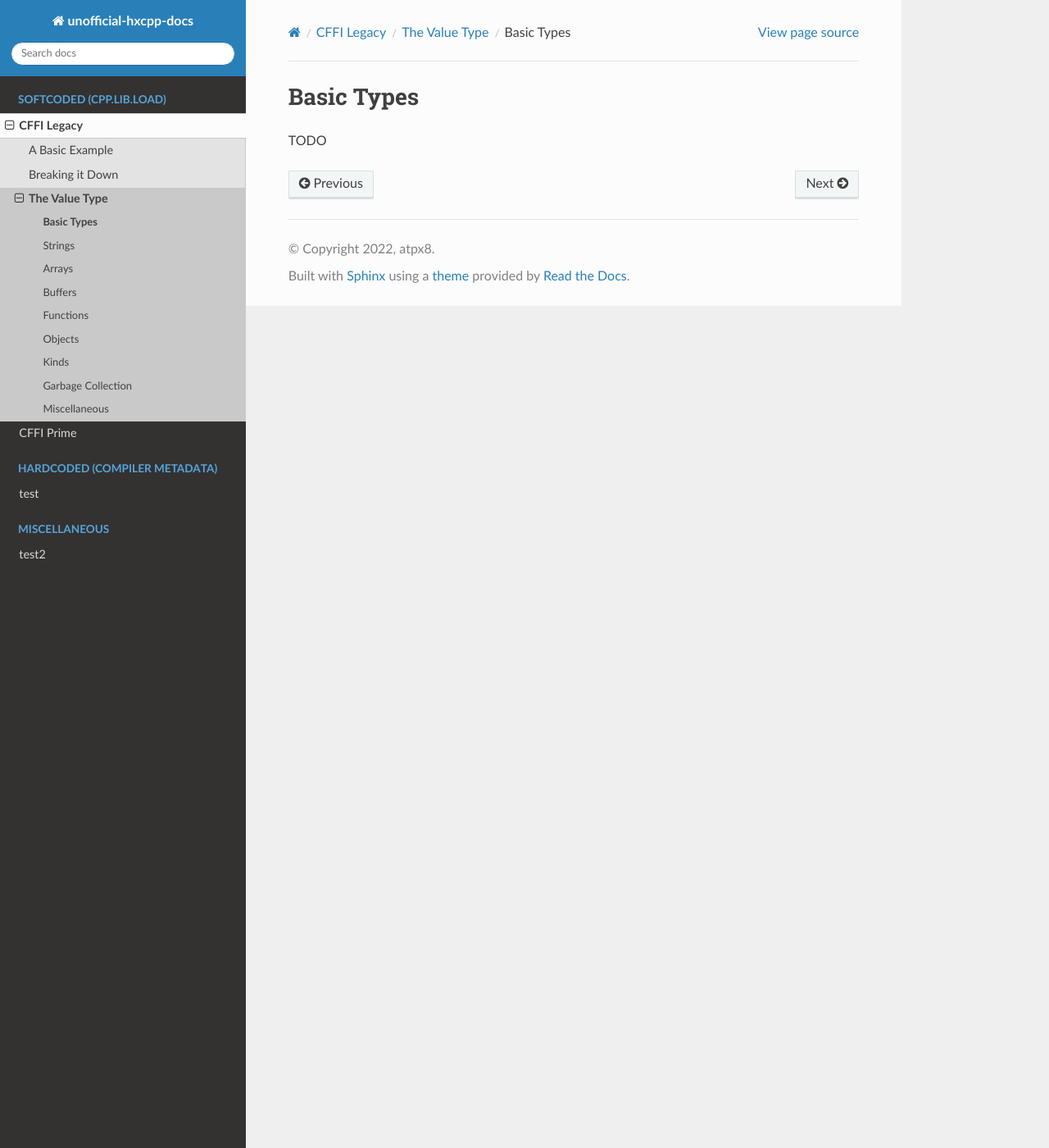
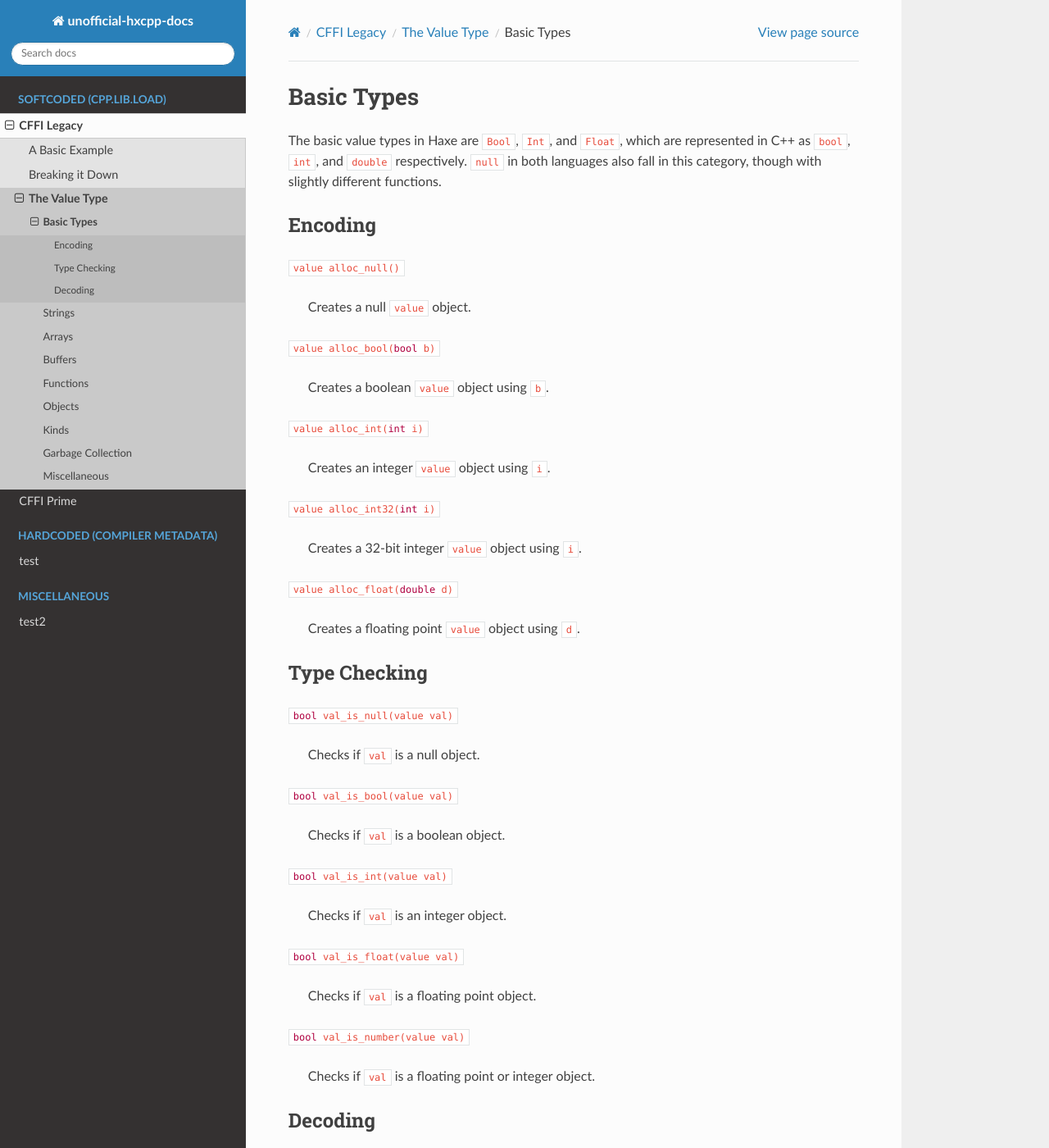
Before and after one commit to SomeoneSom/unofficial-hxcpp-docs, a Sphinx documentation site: the page built from docs/source/softcoding/legacy/value/basic.rst, in a window 1280 px wide and 1400 px high. Shown: the whole window at 82% size. Built offline with Sphinx 7.4.7 and the Read the Docs theme 2.0.0, drawn with Linux system fonts in a browser that asks for light colours; some of the changed text lies outside the part shown.

Commit message:
basic types documentation

```diff
--- a/docs/source/softcoding/legacy/value/basic.rst
+++ b/docs/source/softcoding/legacy/value/basic.rst
@@ -1,4 +1,85 @@
+.. role:: cpp(code)
+   :language: cpp
+
 Basic Types
 ===========
 
-TODO
+The basic value types in Haxe are ``Bool``, ``Int``, and ``Float``, which are represented in C++ as ``bool``, ``int``, and ``double`` respectively.
+``null`` in both languages also fall in this category, though with slightly different functions.
+
+Encoding
+--------
+
+:cpp:`value alloc_null()`
+
+    Creates a null ``value`` object.
+
+:cpp:`value alloc_bool(bool b)`
+
+    Creates a boolean ``value`` object using ``b``.
+
+:cpp:`value alloc_int(int i)`
+
+    Creates an integer ``value`` object using ``i``.
+
+:cpp:`value alloc_int32(int i)`
+
+    Creates a 32-bit integer ``value`` object using ``i``.
+
+:cpp:`value alloc_float(double d)`
+
+    Creates a floating point ``value`` object using ``d``.
+
+Type Checking
+-------------
+
+:cpp:`bool val_is_null(value val)`
+
+    Checks if ``val`` is a null object.
+
+:cpp:`bool val_is_bool(value val)`
+
+    Checks if ``val`` is a boolean object.
+
+:cpp:`bool val_is_int(value val)`
+
+    Checks if ``val`` is an integer object.
+
+:cpp:`bool val_is_float(value val)`
+
+    Checks if ``val`` is a floating point object.
+
+:cpp:`bool val_is_number(value val)`
+
+    Checks if ``val`` is a floating point or integer object.
+
+Decoding
+--------
+
+:cpp:`bool val_bool(value val)`
+
+    Decodes ``val`` into a C++ ``bool``.
+
+:cpp:`bool val_get_bool(value val)`
+
+    Decodes ``val`` into a C++ ``bool``. Throws an error if ``val`` is not a boolean object.
+
+:cpp:`int val_int(value val)`
+
+    Decodes ``val`` into a C++ ``int``.
+
+:cpp:`int val_get_int(value val)`
+
+    Decodes ``val`` into a C++ ``int``. Throws an error if ``val`` is not an integer object.
+
+:cpp:`double val_float(value val)`
+
+    Decodes ``val`` into a C++ ``double``.
+
+:cpp:`double val_number(value val)`
+
+    Decodes ``val`` into a C++ ``double``.
+
+:cpp:`double val_get_double(value val)`
+
+    Decodes ``val`` into a C++ ``double``. Throws an error if ``val`` is not a floating point object.
```
